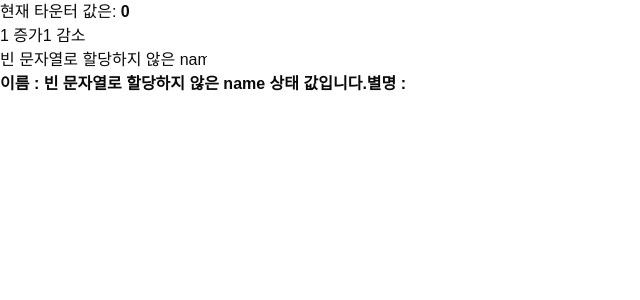
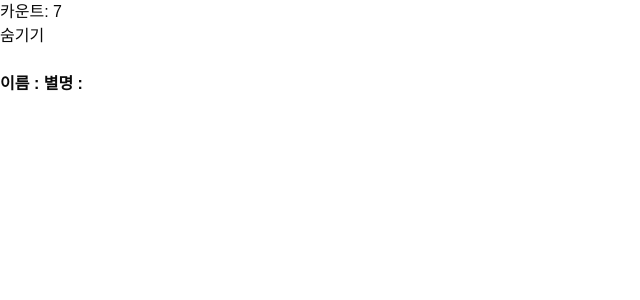
Before and after one commit to jayden-jy/shadcnUi, a React (Vite) app: page / in a window 1280 px wide. Shown: the top 300 px of the page, without its empty margins (0-640 px from the left). Built offline with nearby package versions, Linux system fonts and the light colour scheme.

Commit message:
useEffect란 무엇인가?

```diff
--- a/src/App.tsx
+++ b/src/App.tsx
@@ -1,4 +1,4 @@
-import { useState } from "react";
+import { useEffect, useState } from "react";
 
 function App() {
   // useState => Hooks
@@ -7,40 +7,120 @@ function App() {
   // => 변환된 배열의 첫 번째 요소는 상태 값, 두 번째 요소는 상태 값을 설정하는 함수
   // => useState 함수의 파라미터(매개변수)에는 상태의 기본값, 초기값을 넣어 줍니다.
 
-  const [value, setValue] = useState<number>(0);
-  const [name, setName] = useState<string>(
-    "빈 문자열로 할당하지 않은 name 상태 값입니다.",
-  );
+  // const [value, setValue] = useState<number>(0);
+  // const [name, setName] = useState<string>(
+  //   "빈 문자열로 할당하지 않은 name 상태 값입니다.",
+  // );
+  // const [nickname, setNickname] = useState<string>("");
+
+  // const increment = () => setValue(value + 1);
+  // const decrement = () => setValue(value - 1);
+
+  // const onChangeName = (event: React.ChangeEvent<HTMLInputElement>) => {
+  //   setName(event.target.value);
+  // };
+  // const onChangeNickname = (event: React.ChangeEvent<HTMLInputElement>) => {
+  //   setNickname(event.target.value);
+  // };
+
+  // return (
+  //   <div>
+  //     <p>
+  //       현재 타운터 값은: <b>{value}</b>
+  //     </p>
+  //     <button onClick={increment}>1 증가</button>
+  //     <button onClick={decrement}>1 감소</button>
+
+  //     <div>
+  //       <input type="text" value={name} onChange={onChangeName} />
+  //       <input type="text" onChange={onChangeNickname} />
+  //     </div>
+
+  //     <div>
+  //       <b>이름 : {name}</b>
+  //       <b>별명 : {nickname}</b>
+  //     </div>
+  //   </div>
+  // );
+
+  // --------------------------------------------------------------------------------------------------------------------------------------- //
+
+  // useEffect
+  // useEffect는 리액트 컴포넌트가 렌더링 될 때마다 특정 작업을 수행하도록 설정할 수 있는 훅(Hook) 입니다.
+
+  // - 마운트가 될 때만, 최초 1회만 실행하고 싶을 때
+  // 마운트란, 리액트 DOM에 우리가 return 키워드 하단에 작성한 HTML, CSS 영역 즉, UI가 붙었을 때 => 우리가 HTML을 자바스크립트로 통제 가능할 때
+  // useEffect에서 설정한 함수를 컴포넌트가 화면에 맨 처음 렌더링 될 때만 실행하고,
+  // 업데이트 될 때는 실행하지 않으려면, 함수에 두 번째 파라미터(매개변수)로 빈 배열을 넣어주면 됩니다.
+
+  // - 특정 값이 업데이트 될 때만 실행하고 싶을 때
+  // useEffect를 사용할 때, 특정 값이 변경될 때만 호출하고 싶을 경우도 있습니다.
+  // useEffect의 두 번째 파라미터(매개변수)로 전달되는 배열 안에 검사하고 싶은 값을 넣어주면 됩니다.
+
+  const [name, setName] = useState<string>("");
   const [nickname, setNickname] = useState<string>("");
 
-  const increment = () => setValue(value + 1);
-  const decrement = () => setValue(value - 1);
+  // useEffect(() => {
+  //   // 해당 컴포넌트가 최초 랜더링이 될 때, useEffect가 실행이 되고,
+  //   // 우리가 선언한 state 즉, 상태 값이 변화하더라도 useEffect가 실행되는 것으로 보아
+  //   // state 즉, 상태 값이 변화하면 해당 컴포넌트는 재랜더링이 된다는 것을 알 수가 있습니다.
+  //   console.log("컴포넌트가 랜더링 될 때마다 특정 작업을 수행합니다.");
+  //   console.log("name ", name);
+  //   console.log("nickname", nickname);
+  // });
 
-  const onChangeName = (event: React.ChangeEvent<HTMLInputElement>) => {
+  useEffect(() => {
+    console.log("마운트가 될 때만 수행합니다. - 최초 1회 실시");
+    console.log("name ", name);
+    console.log("nickname", nickname);
+  }, []);
+
+  useEffect(() => {
+    console.log("name이라는 상태 값이 변할 경우에만 수행합니다.");
+    console.log("name ", name);
+    console.log("nickname", nickname);
+  }, [name]);
+
+  function Timer() {
+    const [count, setCount] = useState<number>(0);
+
+    useEffect(() => {
+      const id = setInterval(() => {
+        console.log("Interval 실행됨");
+        setCount((c) => c + 1);
+      }, 1000);
+
+      return () => {
+        console.log("cleanup: 이전 타이머 제거됨");
+        clearInterval(id);
+      };
+    }, []);
+
+    return <div>카운트: {count}</div>;
+  }
+
+  const onChangeName = (event: React.ChangeEvent<HTMLInputElement>) =>
     setName(event.target.value);
-  };
-  const onChangeNickname = (event: React.ChangeEvent<HTMLInputElement>) => {
+  const onChangeNickname = (event: React.ChangeEvent<HTMLInputElement>) =>
     setNickname(event.target.value);
-  };
+  const [visible, setVisible] = useState<boolean>(true);
 
   return (
-    <div>
-      <p>
-        현재 타운터 값은: <b>{value}</b>
-      </p>
-      <button onClick={increment}>1 증가</button>
-      <button onClick={decrement}>1 감소</button>
-
+    <>
+      <div>{visible && <Timer />}</div>
+      <button onClick={() => setVisible(!visible)}>
+        {visible ? "숨기기" : "보이기"}
+      </button>
       <div>
         <input type="text" value={name} onChange={onChangeName} />
-        <input type="text" onChange={onChangeNickname} />
+        <input type="text" value={nickname} onChange={onChangeNickname} />
+
+        <div>
+          <b>이름 : {name}</b>
+          <b>별명 : {nickname}</b>
+        </div>
       </div>
-
-      <div>
-        <b>이름 : {name}</b>
-        <b>별명 : {nickname}</b>
-      </div>
-    </div>
+    </>
   );
 }
 
```
